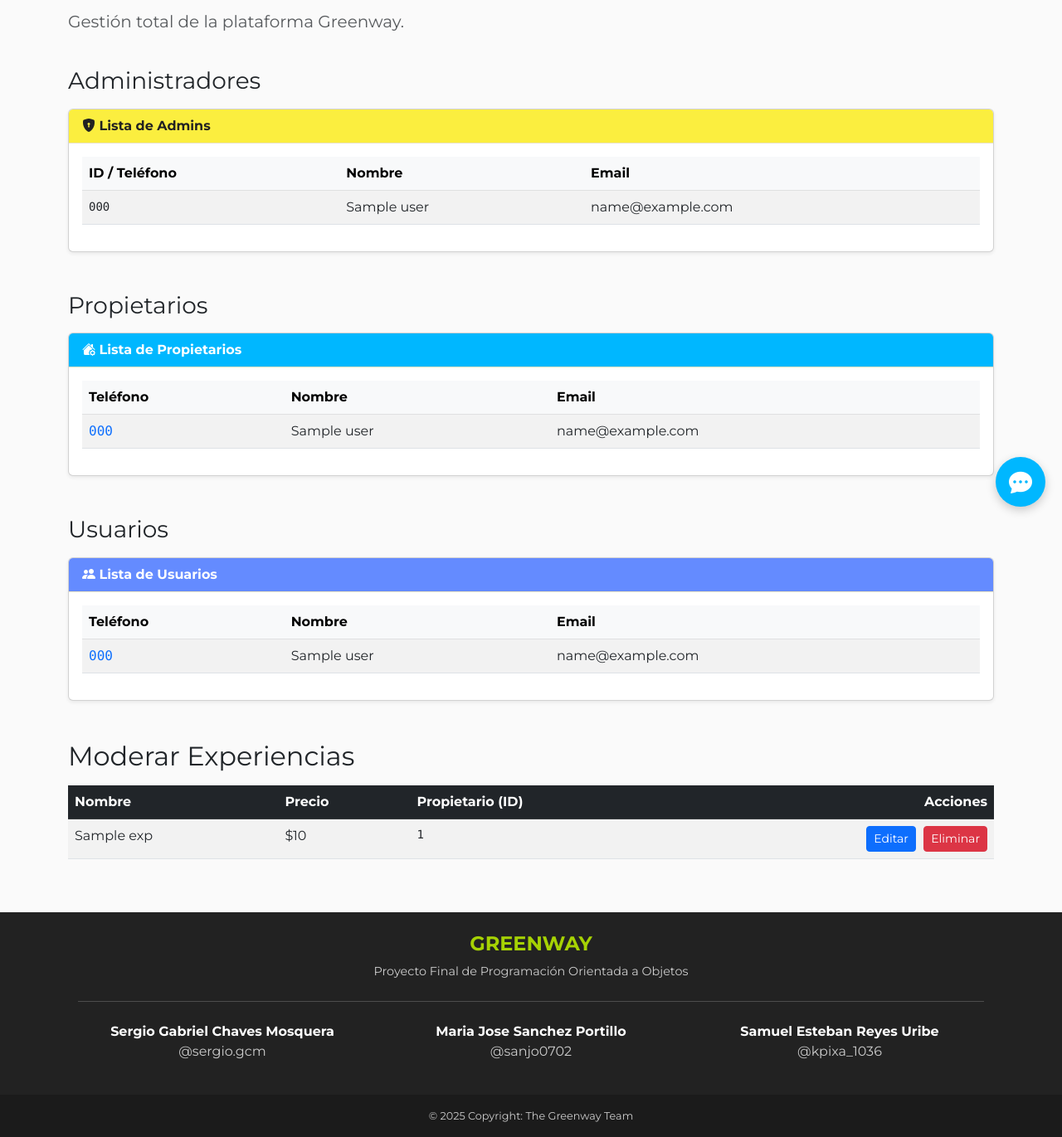
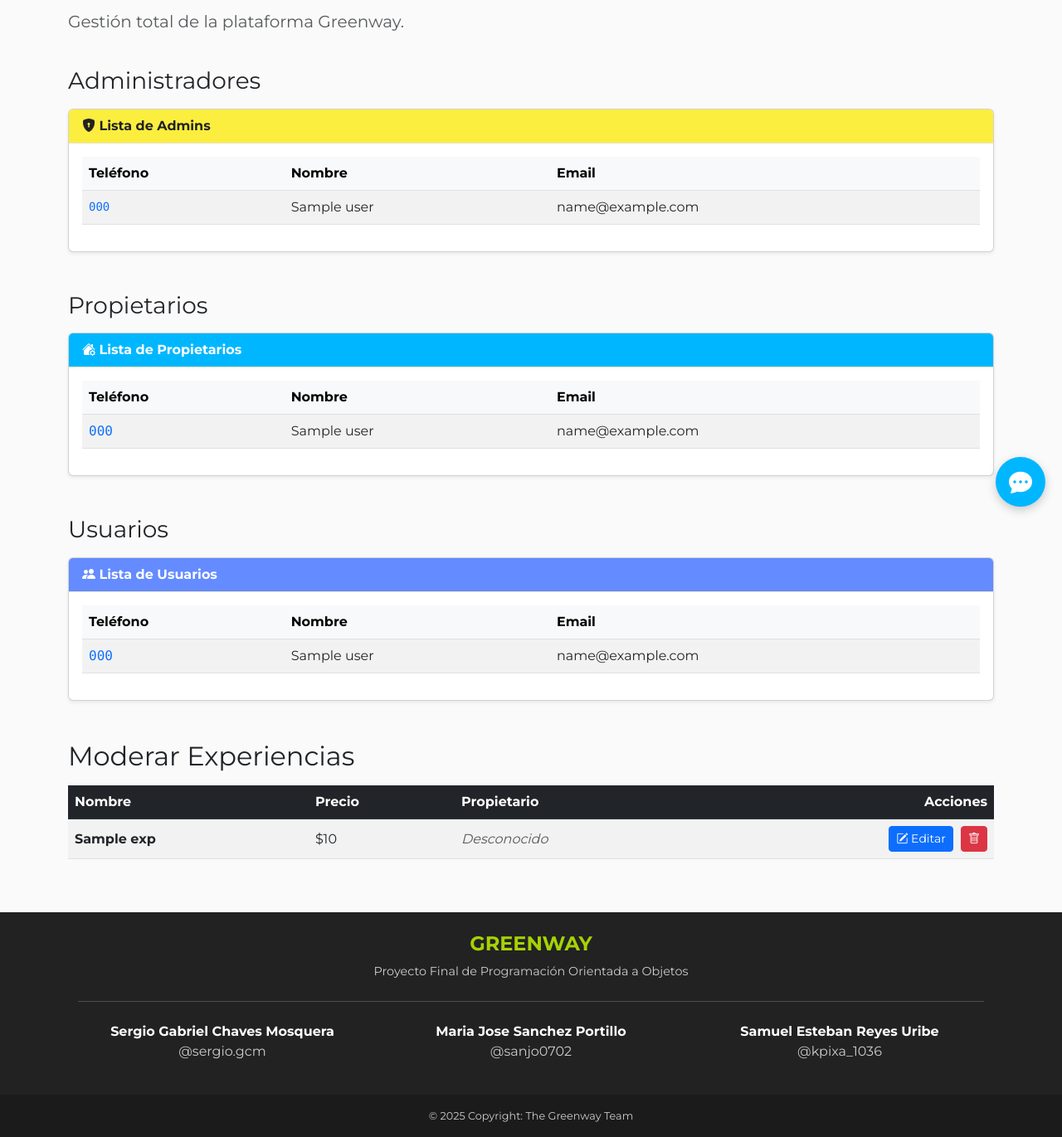
Before and after one commit to sechaves/CRUD-Firebase-Greenway, a Flask app: template app/templates/admin_panel.html in a window 1280 px wide. Shown: the part 169-1540 px from the top of the page at 83% size. Run offline with Flask 3, Linux system fonts and the light colour scheme; the template is opened without the code that fills it: most values are stand-ins (such as "Sample title", 1, 10 or a date in 2020); parts of the project's set-up code (start-up, migrations or seed data) failed here and were passed over.

Commit message:
Edit admin panel

```diff
--- a/app/templates/admin_panel.html
+++ b/app/templates/admin_panel.html
@@ -41,7 +41,7 @@
                         <table class="table table-striped table-hover align-middle">
                             <thead class="table-light">
                                 <tr>
-                                    <th scope="col">ID / Teléfono</th>
+                                    <th scope="col">Teléfono</th>
                                     <th scope="col">Nombre</th>
                                     <th scope="col">Email</th>
                                 </tr>
@@ -49,8 +49,8 @@
                             <tbody>
                                 {% for user_id, user in admins.items() %}
                                 <tr>
-                                    <td class="font-monospace small">
-                                        {{ user.telefono if user.telefono else user_id }}
+                                    <td class="font-monospace small text-primary">
+                                        {{ user.telefono if user.telefono else 'Sin dato' }}
                                     </td>
                                     <td>{{ user.nombre }}</td>
                                     <td>{{ user.email }}</td>
@@ -144,36 +144,50 @@
         <div class="col-12">
             <h2 class="mb-3">Moderar Experiencias</h2>
             <div class="table-responsive">
-                <table class="table table-striped table-hover">
+                <table class="table table-striped table-hover align-middle">
                     <thead class="table-dark">
                         <tr>
                             <th scope="col">Nombre</th>
                             <th scope="col">Precio</th>
-                            <th scope="col">Propietario (ID)</th>
+                            <th scope="col">Propietario</th>
                             <th scope="col" class="text-end">Acciones</th>
                         </tr>
                     </thead>
                     <tbody>
                         {% for exp_id, exp_data in experiencias.items() %}
                         <tr>
-                            <td>{{ exp_data.nombre }}</td>
+                            <td class="fw-bold">{{ exp_data.nombre }}</td>
                             <td>${{ "{:,.0f}".format(exp_data.precio_noche) }}</td>
-                            <td class="font-monospace small">{{ exp_data.propietario_id }}</td>
+
+                            <td>
+                                {% if exp_data.propietario_id in propietarios %}
+                                    <i class="bi bi-person-fill text-muted"></i>
+                                    {{ propietarios[exp_data.propietario_id].nombre }}
+                                {% elif exp_data.propietario_id in usuarios %}
+                                    {{ usuarios[exp_data.propietario_id].nombre }}
+                                {% else %}
+                                    <span class="text-muted fst-italic">Desconocido</span>
+                                {% endif %}
+                            </td>
 
                             <td class="text-end actions-cell">
                                 <a href="{{ url_for('admin_edit_experiencia', experiencia_id=exp_id) }}"
-                                   class="btn btn-sm btn-primary">Editar</a>
+                                   class="btn btn-sm btn-primary">
+                                   <i class="bi bi-pencil-square"></i> Editar
+                                </a>
 
                                 <form action="{{ url_for('admin_delete_experiencia', experiencia_id=exp_id) }}"
                                       method="POST"
                                       class="d-inline"
                                       onsubmit="return confirm('¿Eliminar experiencia? Irreversible.');">
-                                    <button type="submit" class="btn btn-sm btn-danger">Eliminar</button>
+                                    <button type="submit" class="btn btn-sm btn-danger">
+                                        <i class="bi bi-trash"></i>
+                                    </button>
                                 </form>
                             </td>
                         </tr>
                         {% else %}
-                        <tr><td colspan="5" class="text-center text-muted">No hay experiencias.</td></tr>
+                        <tr><td colspan="4" class="text-center text-muted">No hay experiencias.</td></tr>
                         {% endfor %}
                     </tbody>
                 </table>
```
